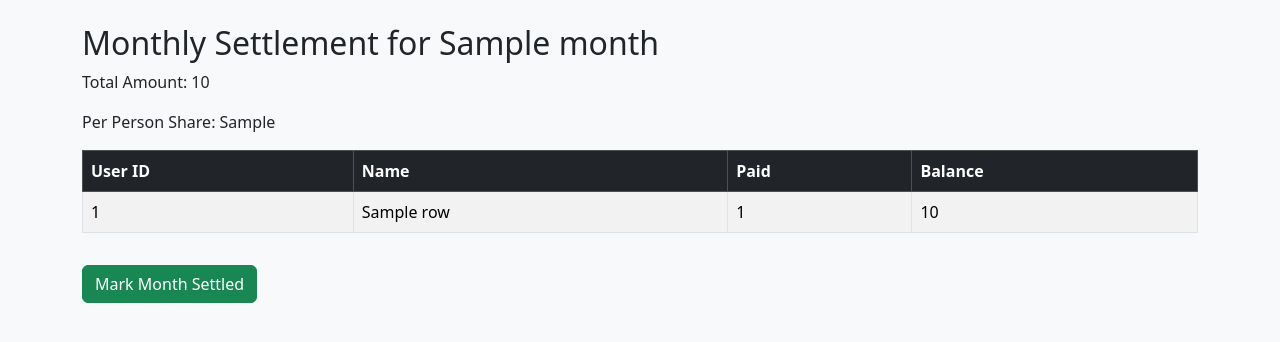
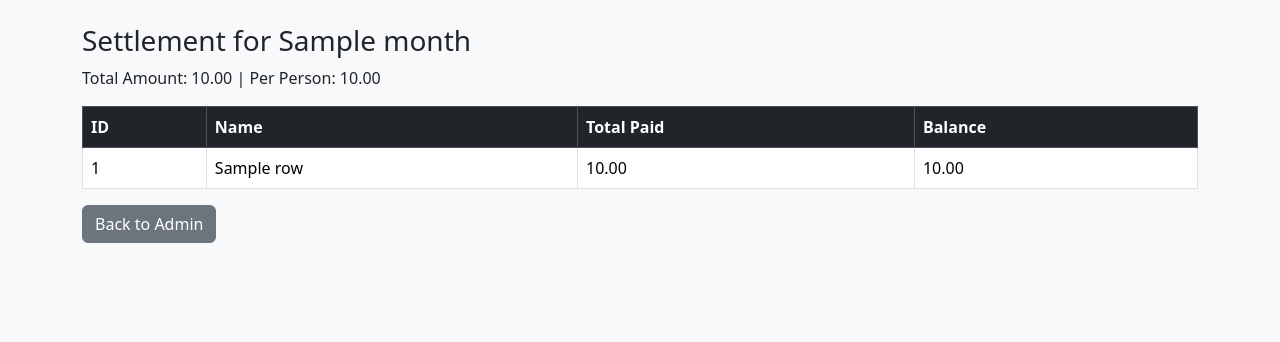
Before and after one commit to Naveentm16/ration-system, a Flask app: template templates/monthly_settlement.html in a window 1280 px wide. Shown: the top 342 px of the page. Run offline with Flask 3, Linux system fonts and the light colour scheme; the template is opened without the code that fills it: most values are stand-ins (such as "Sample title", 1, 10 or a date in 2020).

Commit message:
Update monthly_settlement.html

```diff
--- a/templates/monthly_settlement.html
+++ b/templates/monthly_settlement.html
@@ -1,38 +1,35 @@
 <!DOCTYPE html>
-<html>
+<html lang="en">
 <head>
-    <title>Monthly Settlement - {{ month }}</title>
+    <meta charset="UTF-8">
+    <title>Monthly Settlement</title>
     <link href="https://cdn.jsdelivr.net/npm/bootstrap@5.3.2/dist/css/bootstrap.min.css" rel="stylesheet">
-    <script src="https://cdn.jsdelivr.net/npm/bootstrap@5.3.2/dist/js/bootstrap.bundle.min.js"></script>
 </head>
 <body class="bg-light">
 <div class="container mt-4">
-    <h2>Monthly Settlement for {{ month }}</h2>
-    <p>Total Amount: {{ total }}</p>
-    <p>Per Person Share: {{ per_person }}</p>
-
-    <table class="table table-striped table-bordered mt-2">
+    <h3>Settlement for {{ month }}</h3>
+    <p>Total Amount: {{ "%.2f"|format(total) }} | Per Person: {{ "%.2f"|format(per_person) }}</p>
+    <table class="table table-bordered">
         <thead class="table-dark">
             <tr>
-                <th>User ID</th>
+                <th>ID</th>
                 <th>Name</th>
-                <th>Paid</th>
+                <th>Total Paid</th>
                 <th>Balance</th>
             </tr>
         </thead>
         <tbody>
             {% for row in df %}
             <tr>
-                <td>{{ row.id }}</td>
-                <td>{{ row.name }}</td>
-                <td>{{ row.paid }}</td>
-                <td>{{ row.balance }}</td>
+                <td>{{ row['id'] }}</td>
+                <td>{{ row['name'] }}</td>
+                <td>{{ "%.2f"|format(row['amount']) }}</td>
+                <td>{{ "%.2f"|format(row['balance']) }}</td>
             </tr>
             {% endfor %}
         </tbody>
     </table>
-
-    <a href="/settle_month/{{ month }}" class="btn btn-success mt-3">Mark Month Settled</a>
+    <a href="/admin" class="btn btn-secondary">Back to Admin</a>
 </div>
 </body>
 </html>
```
